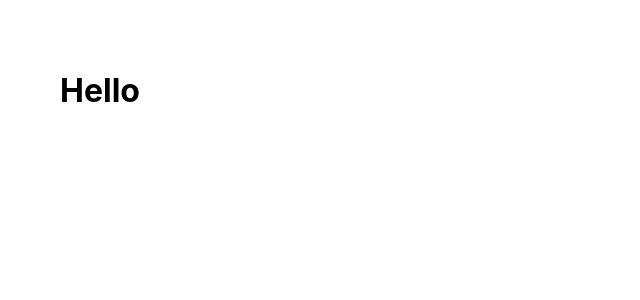
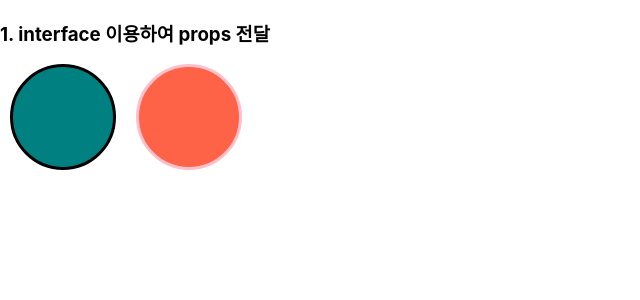
Before and after one commit to hk0920/Movie_app, a React (Create React App) app in the folder level-master-typescript/: page / in a window 1280 px wide. Shown: the top 300 px of the page, without its empty margins (0-640 px from the left). Built offline with nearby package versions, Linux system fonts and the light colour scheme.

Commit message:
TypeScript - interface, props study file upload

```diff
--- a/level-master-typescript/package.json
+++ b/level-master-typescript/package.json
@@ -13,6 +13,7 @@
     "react": "^18.2.0",
     "react-dom": "^18.2.0",
     "react-scripts": "5.0.1",
+    "styled-components": "^5.3.6",
     "typescript": "^4.8.3",
     "web-vitals": "^2.1.4"
   },
--- a/level-master-typescript/src/App.tsx
+++ b/level-master-typescript/src/App.tsx
@@ -1,4 +1,5 @@
 import React from 'react';
+import styled from 'styled-components';
 import Component1 from './study/Component1';
 
 function App() {
--- /dev/null
+++ b/level-master-typescript/src/study/Circle.tsx
@@ -0,0 +1,59 @@
+import styled from "styled-components";
+
+// ContainerProps 선언
+// CircleProps와 ContainerProps가 동일한 interface기 때문에 둘 중 하나 삭제해도 상관없다.
+// interface ContainerProps{
+//     bgColor : string;
+
+// }
+
+// 선언한 interface를 styled-component에 알려주려면 styled.div<interface 명>` styled `;
+const Container = styled.div<CircleProps>`
+    display:inline-block;
+    width:100px;
+    height:100px;
+    margin:0 10px;
+    border-radius:50%;
+    background:${props => props.bgColor};
+    border-weight:5px;
+    border-style:solid;
+    border-color:${props => props.borderColor};
+`;
+
+// bgColor를 interface를 안해주면 bgColor가 뭔지 모르기 때문에 에러난다.
+// 전에 배운 props 선언 :  ex ) const x = (a:number, b:number) => a+b
+
+// interface : 객체 모양을 typeScript에 설명해주는 TypeScript 개념이다.
+//              props의 type을 선언
+
+interface CircleProps {
+    bgColor : string;        // default props : ':'
+    borderColor ?: string;   // 옵션 props만들기 : '?:' 를 넣어주면 props의 값이 선택적이다.
+}
+
+// interface는 함수명 (props : interface){} 로 사용
+//             함수명 ({props 명} : interface 명){} 로 사용
+
+// props 와 interface의 차이점 : interface는 TypeScript와 코드가 실행되기 "전"에 확인해준다.
+//                              props는 코드 실행 "후" 브라우저에 에러
+
+function Circle(props : CircleProps) {
+    return (
+        <Container bgColor={props.bgColor} borderColor={props.borderColor} />
+    )
+}
+
+export default Circle;
+
+
+
+// 연습 예시
+interface playerShape {
+    age:number;
+    name:string;
+}
+
+const sayHello = (playerObj : playerShape) => `Hello ${playerObj.name} you are ${playerObj.age} years old.`;
+
+sayHello({age:31, name:"HeeGue"});
+// sayHello({age:12, name:"JiSun", hello:1}); // hello가  playerShape에 없기 때문에 error
--- a/level-master-typescript/src/study/Component1.tsx
+++ b/level-master-typescript/src/study/Component1.tsx
@@ -1,4 +1,5 @@
 import styled from "styled-components";
+import Circle from "./Circle";
 
 // Type Script - Java Script를 기반으로 한 언어  + 새로운 기능 (문법이 Java Script와 동일)
 //             - 다만 Type Script는 strongly-type 언어라 프로그래망 언어가 작동하기 전 type을 확인한다.
@@ -11,26 +12,23 @@ import styled from "styled-components";
 
 // TypeScript는 styled-components 설치 전엔 모르기 때문에 npm 으로 설치해준다.
 // 명령어 : npm i --save-dev @types/styled-components
+//         npm install --save styled-components
 
 // theme - 기본적으로 모든 색상들을 가지고 있는 object
 const Wrapper = styled.div`
-    display:inline-block;
-    width:200px;
-    height:200px;
-    padding:50px 0;
-    text-align:center;
-    box-sizing:border-box;
-    background-color:${props => props.theme.backgroundColor};
+    margin-bottom:50px;
 `;
 
-const Title = styled.h1`
+const Title = styled.h3`
     color: ${(props) => props.theme.textColor};
 `;
 
 function Component1(){
     return (
         <Wrapper>
-            <Title>Hello</Title>
+            <Title>1. interface 이용하여 props 전달</Title>
+            <Circle bgColor="teal" />
+            <Circle bgColor="tomato" borderColor="pink"/>
         </Wrapper>
     )
 }
```
Also changed, not shown: 1 other file (tests, documents, lock files or other folders).
